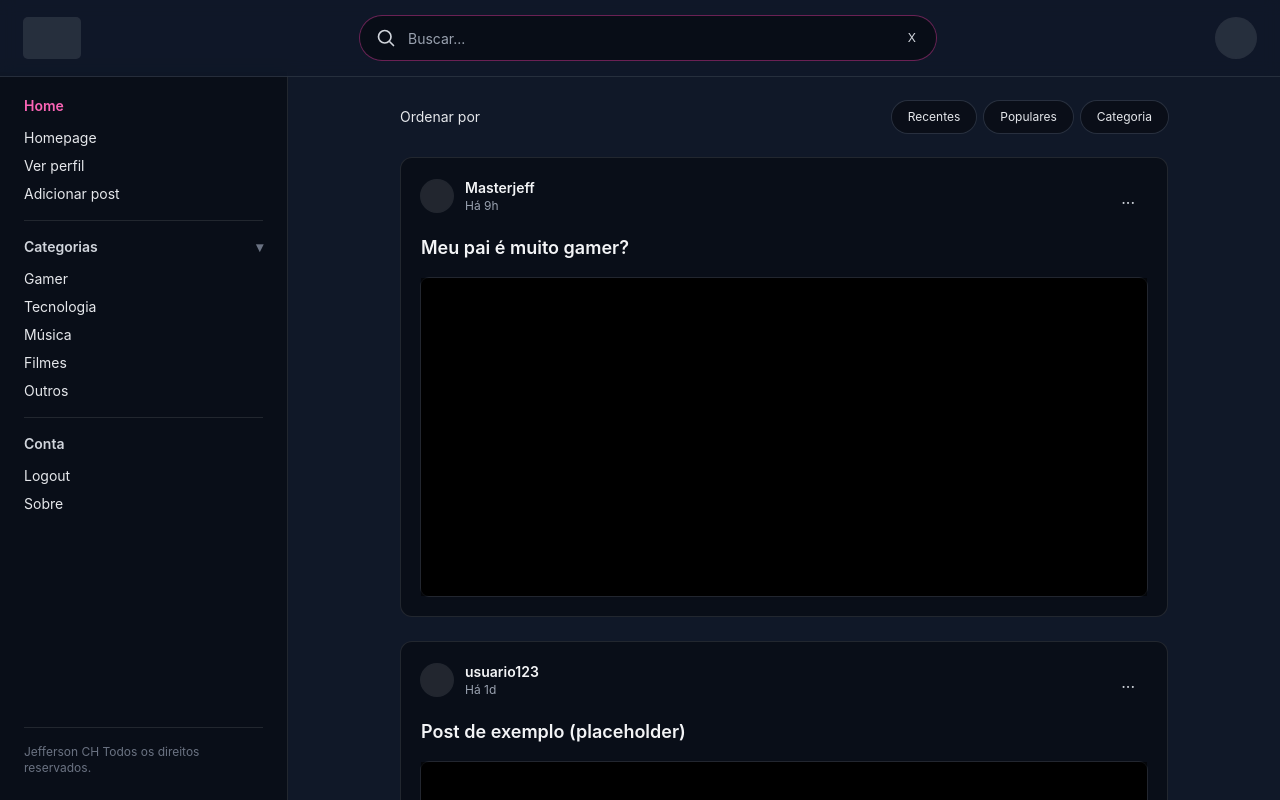
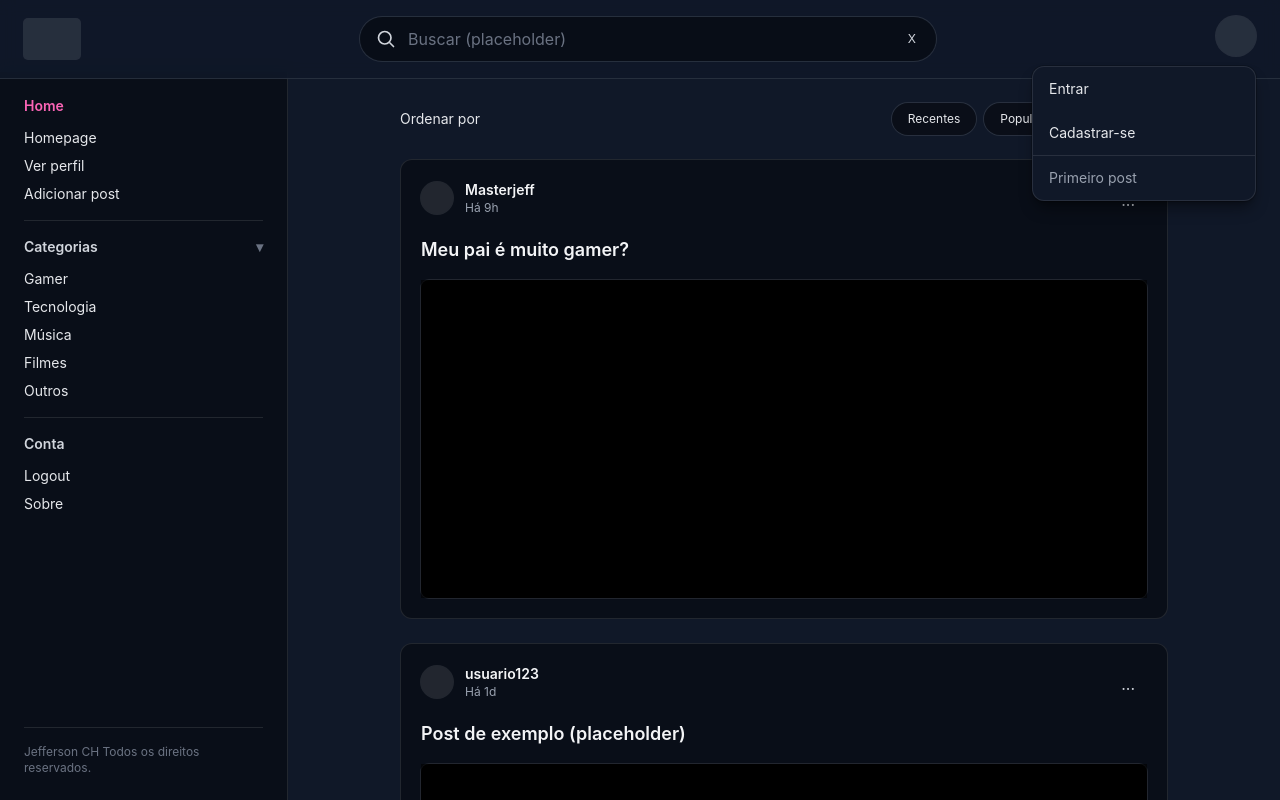
Before and after one commit to jeffsdac/blog-front, an Angular app: page / in a window 1280 px wide. Both pictures are taken after a click on the button "Usuário (placeholder)". Shown: the top 800 px of the page. Built offline with nearby package versions, Linux system fonts and the light colour scheme.

Commit message:
feat: implement user menu toggle functionality in header component

```diff
--- a/src/app/shared/header/header.html
+++ b/src/app/shared/header/header.html
@@ -2,7 +2,7 @@
     <div class="flex items-center gap-4 px-6 py-4">
         <div class="h-10 w-14 rounded bg-white/10 ring-1 ring-white/10" aria-label="Logo placeholder"></div>
 
-        <div class="flex-1 flex justify-center">
+        <div class="flex flex-1 justify-center">
             <div class="relative w-full max-w-xl">
                 <span class="pointer-events-none absolute left-4 top-1/2 -translate-y-1/2 text-gray-300">
                     <svg class="h-5 w-5" viewBox="0 0 24 24" fill="none" aria-hidden="true">
@@ -16,8 +16,8 @@
                 </span>
                 <input
                     type="text"
-                    class="h-11 w-full rounded-full bg-black/40 pl-12 pr-12 text-sm text-gray-100 placeholder-gray-400 ring-1 ring-pink-500/40 focus:outline-none focus:ring-2 focus:ring-pink-500"
-                    placeholder="Buscar..."
+                    class="h-11 w-full rounded-full bg-black/40 pl-12 pr-12 text-gray-100 ring-1 ring-white/10 placeholder:text-gray-500 focus:outline-none focus:ring-2 focus:ring-pink-500/50"
+                    placeholder="Buscar (placeholder)"
                     aria-label="Buscar"
                 />
                 <button
@@ -30,10 +30,48 @@
             </div>
         </div>
 
-        <button
-            type="button"
-            class="h-10 w-10 rounded-full bg-white/10 ring-1 ring-white/10 hover:ring-pink-500/50"
-            aria-label="Usuário (placeholder)"
-        ></button>
+        <div class="relative">
+            <button
+                type="button"
+                class="h-10 w-10 rounded-full bg-white/10 ring-1 ring-white/10 hover:ring-pink-500/50"
+                aria-label="Usuário (placeholder)"
+                [attr.aria-expanded]="menuOpen()"
+                (click)="toggleMenu()"
+            ></button>
+
+            @if (menuOpen()) {
+                <div
+                    class="absolute right-0 mt-1 w-56 overflow-hidden rounded-xl border border-white/10 bg-gray-900 shadow-lg shadow-black/40 ring-1 ring-black/20"
+                    role="menu"
+                    aria-label="Menu do usuário"
+                >
+                    <a
+                        role="menuitem"
+                        class="block px-4 py-3 text-sm text-gray-200 hover:bg-white/5 hover:text-white"
+                        routerLink="/login"
+                        (click)="closeMenu()"
+                    >
+                        Entrar
+                    </a>
+                    <a
+                        role="menuitem"
+                        class="block px-4 py-3 text-sm text-gray-200 hover:bg-white/5 hover:text-white"
+                        routerLink="/register"
+                        (click)="closeMenu()"
+                    >
+                        Cadastrar-se
+                    </a>
+                    <div class="h-px w-full bg-white/10"></div>
+                    <button
+                        role="menuitem"
+                        type="button"
+                        class="block w-full cursor-not-allowed px-4 py-3 text-left text-sm text-gray-400"
+                        aria-disabled="true"
+                    >
+                        Primeiro post
+                    </button>
+                </div>
+            }
+        </div>
     </div>
 </header>
--- a/src/app/shared/header/header.ts
+++ b/src/app/shared/header/header.ts
@@ -1,8 +1,38 @@
-import { Component } from '@angular/core';
+import { Component, ElementRef, HostListener, inject, signal } from '@angular/core';
+import { RouterLink } from '@angular/router';
 
 @Component({
   selector: 'app-header',
-  imports: [],
+  imports: [RouterLink],
   templateUrl: './header.html',
 })
-export class Header {}
+export class Header {
+  private readonly elementRef = inject(ElementRef<HTMLElement>);
+
+  readonly menuOpen = signal(false);
+
+  toggleMenu(): void {
+    this.menuOpen.update((open) => !open);
+  }
+
+  closeMenu(): void {
+    this.menuOpen.set(false);
+  }
+
+  @HostListener('document:click', ['$event'])
+  onDocumentClick(event: MouseEvent): void {
+    if (!this.menuOpen()) return;
+
+    const target = event.target as Node | null;
+    if (!target) return;
+
+    if (!this.elementRef.nativeElement.contains(target)) {
+      this.closeMenu();
+    }
+  }
+
+  @HostListener('document:keydown.escape')
+  onEscape(): void {
+    this.closeMenu();
+  }
+}
```
